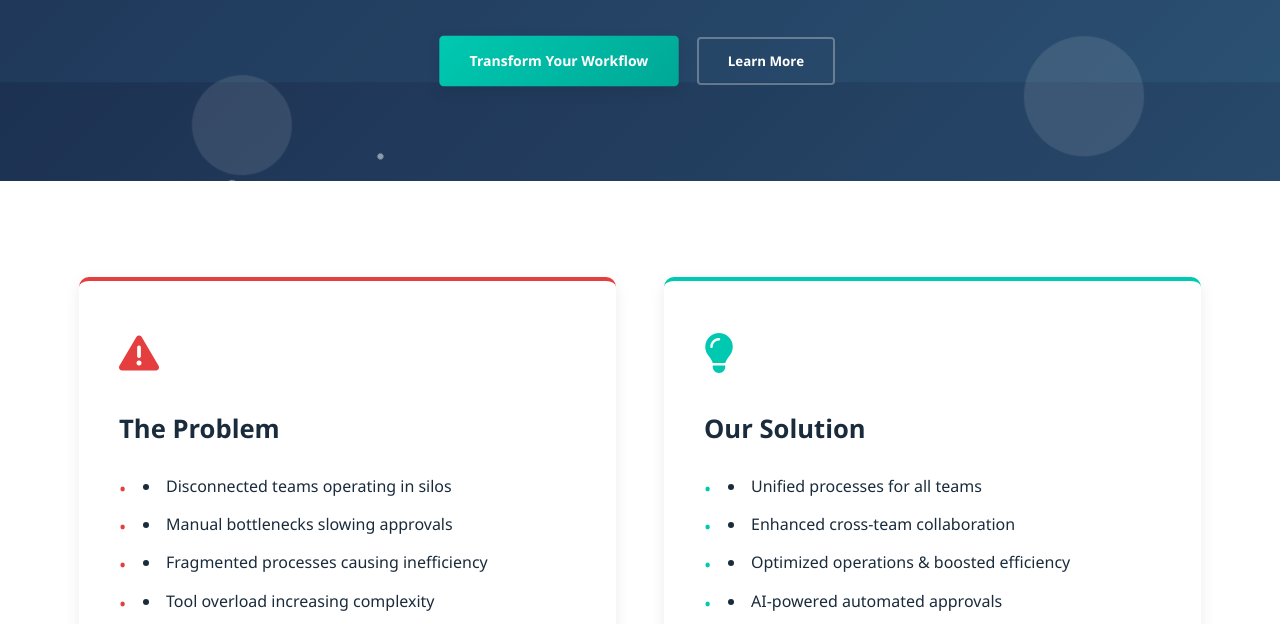
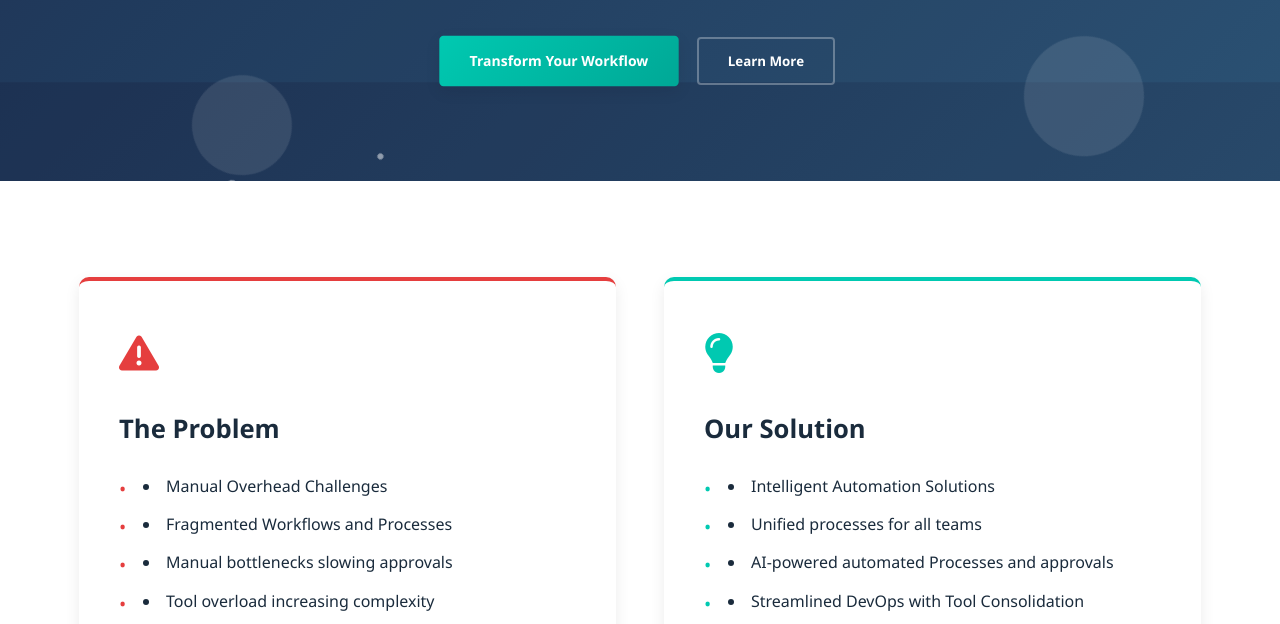
Before and after one commit to liteshsingh/liteshsingh.github.io, a plain HTML site: page index.html in a window 1280 px wide. Shown: the part 315-939 px from the top of the page. Drawn offline with Linux system fonts and the light colour scheme.

Commit message:
Update index.html

```diff
--- a/index.html
+++ b/index.html
@@ -2184,10 +2184,11 @@
                     </div>
                     <h3>The Problem</h3>
                     <ul>
-                        <li>Disconnected teams operating in silos</li>
+						<li>Manual Overhead Challenges</li>
+						<li>Fragmented Workflows and Processes</li>
                         <li>Manual bottlenecks slowing approvals</li>
-                        <li>Fragmented processes causing inefficiency</li>
                         <li>Tool overload increasing complexity</li>
+						<li>Disconnected teams operating in silos</li>
                     </ul>
                 </div>
                 <div class="solution ps-item fade-in">
@@ -2196,10 +2197,11 @@
                     </div>
                     <h3>Our Solution</h3>
                     <ul>
+						<li>Intelligent Automation Solutions</li>
                         <li>Unified processes for all teams</li>
-                        <li>Enhanced cross-team collaboration</li>
-                        <li>Optimized operations & boosted efficiency</li>
-                        <li>AI-powered automated approvals</li>
+						<li>AI-powered automated Processes and approvals</li>
+                        <li>Streamlined DevOps with Tool Consolidation</li>
+						<li>Enhanced cross-team collaboration</li>
                     </ul>
                 </div>
             </div>
```
